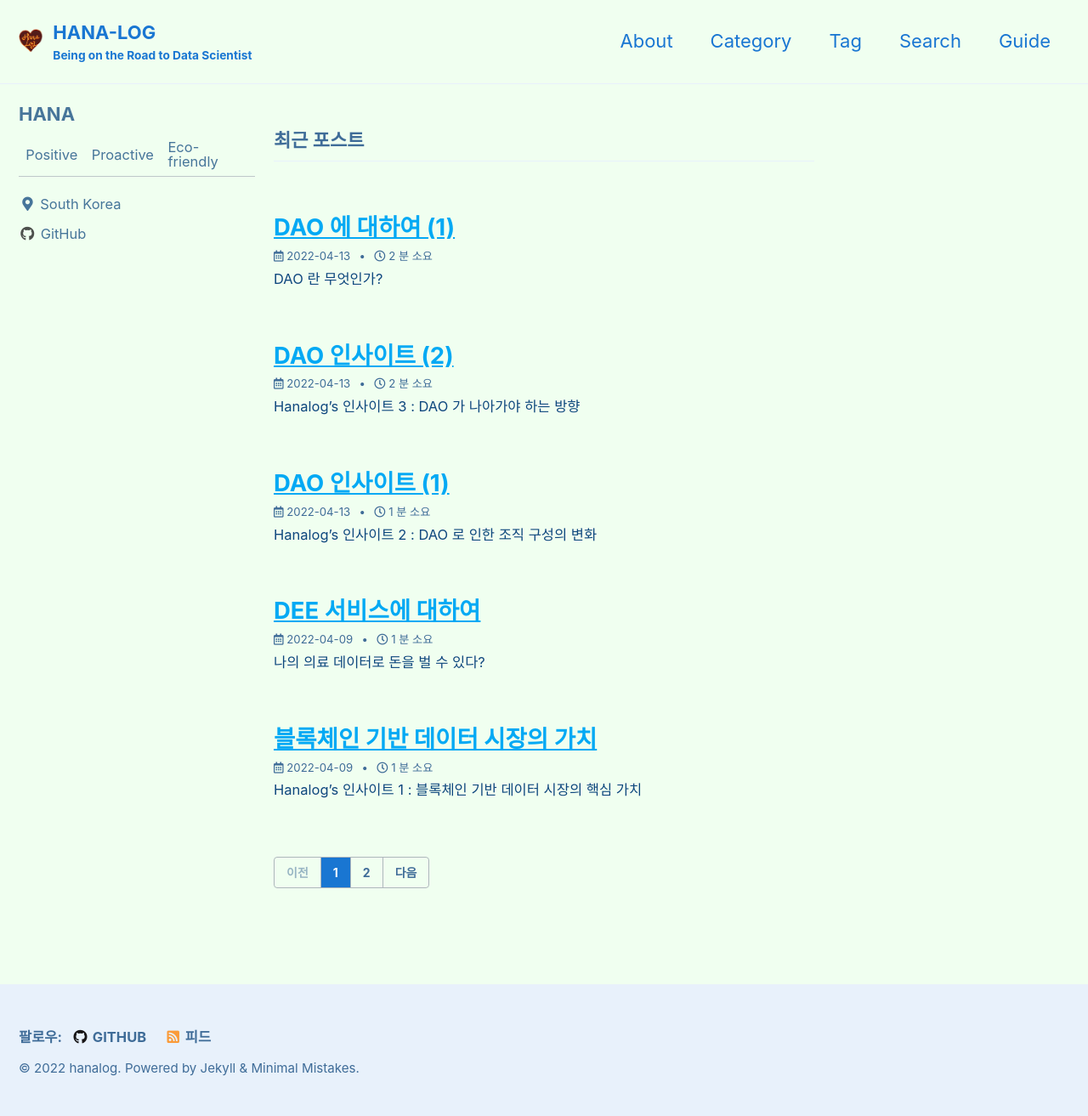
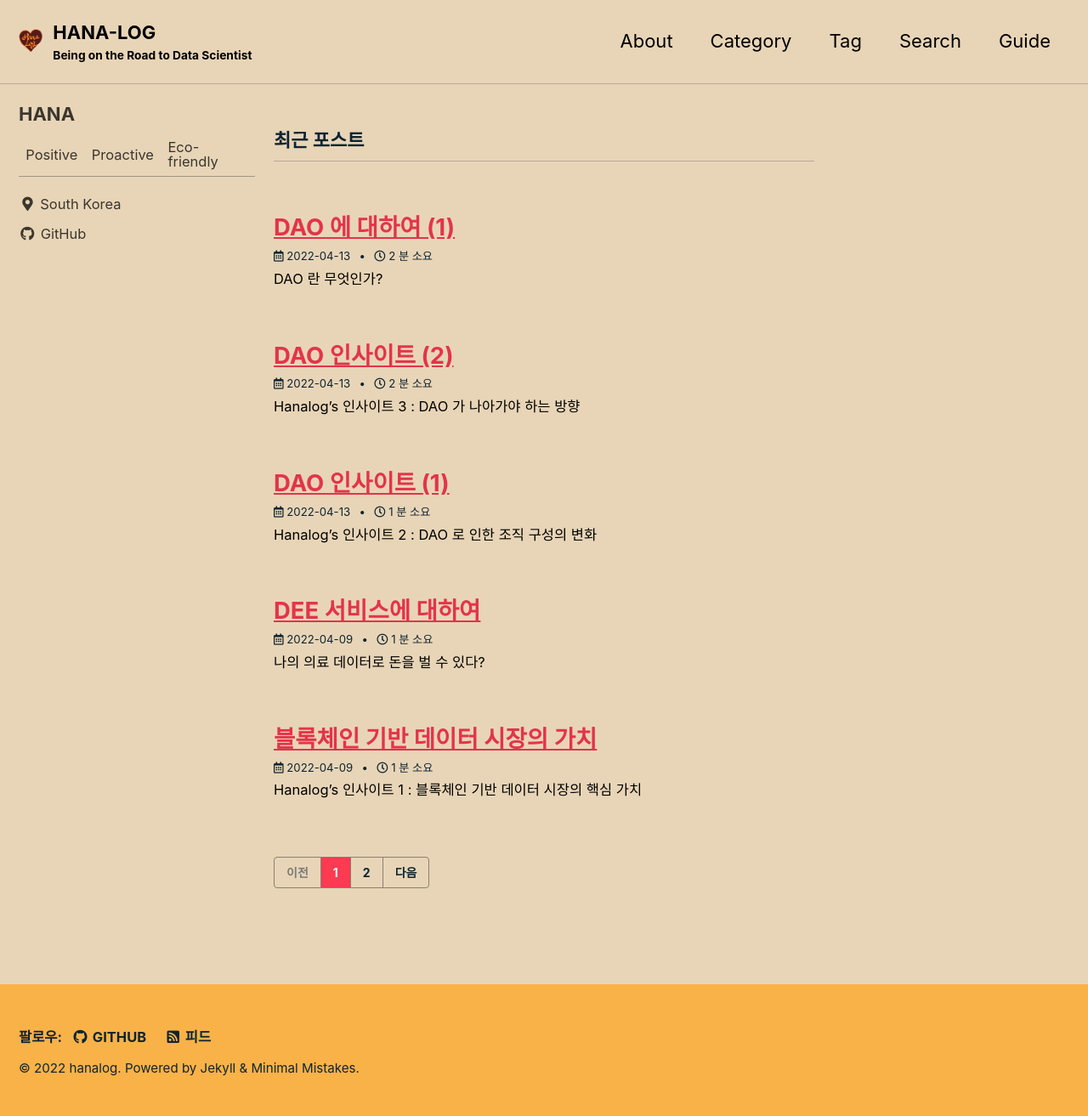
Before and after one commit to hanalog/hanalog.github.io, a Jekyll site: the page built from index.html, in a window 1280 px wide. Shown: the whole page at 85% size. Built offline with Jekyll 4.4.1, drawn with Linux system fonts in a browser that asks for light colours; cached includes are drawn as plain includes; the list of posts is cut into pages by our own code.

Commit message:
change skin

```diff
--- a/_config.yml
+++ b/_config.yml
@@ -12,7 +12,7 @@
 
 # theme                  : "minimal-mistakes-jekyll"
 # remote_theme           : "mmistakes/minimal-mistakes"
-minimal_mistakes_skin    : "aqua" # "default", "air", "aqua", "contrast", "dark", "dirt", "neon", "mint", "plum", "sunrise"
+minimal_mistakes_skin    : "sunrise" # "default", "air", "aqua", "contrast", "dark", "dirt", "neon", "mint", "plum", "sunrise"
 
 # Site Settings
 locale                   : "ko-KR"
```
